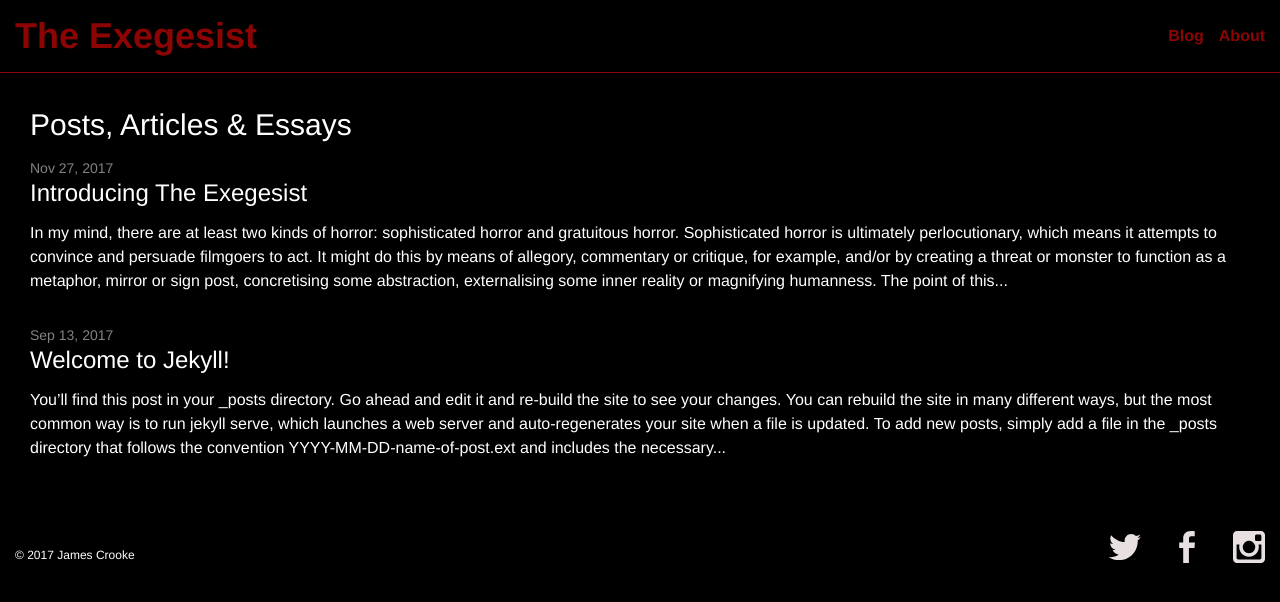
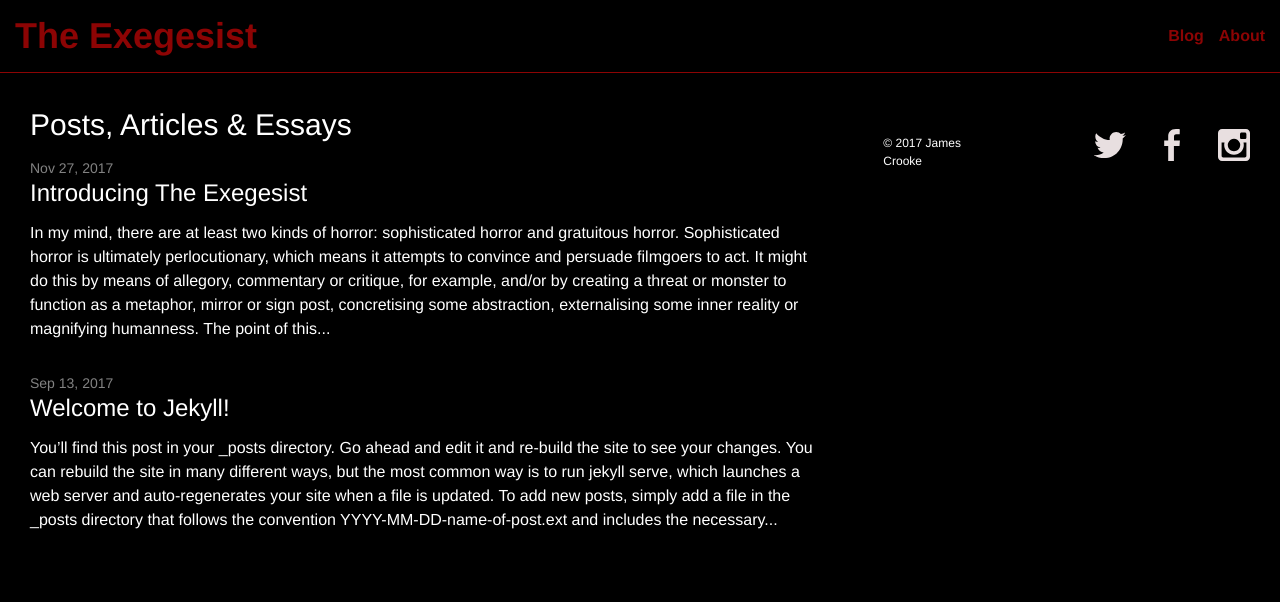
Before and after one commit to doulosiyxy/theexegesist, a Jekyll site: the page built from pages/blog.html, in a window 1280 px wide. Shown: the top 602 px of the page. Built offline with Jekyll 4.4.1, drawn with Linux system fonts in a browser that asks for light colours; nearby versions of some CDN libraries.

Commit message:
Update blog.html

```diff
--- a/pages/blog.html
+++ b/pages/blog.html
@@ -2,7 +2,7 @@
 layout: default-two
 ---
 <div class="home">
-<div id="post-text" class="col-sm-18">
+<div id="post-text" class="col-sm-8">
   <h1 class="page-heading" >Posts, Articles & Essays</h1>
 
   <ul class="post-list">
```
